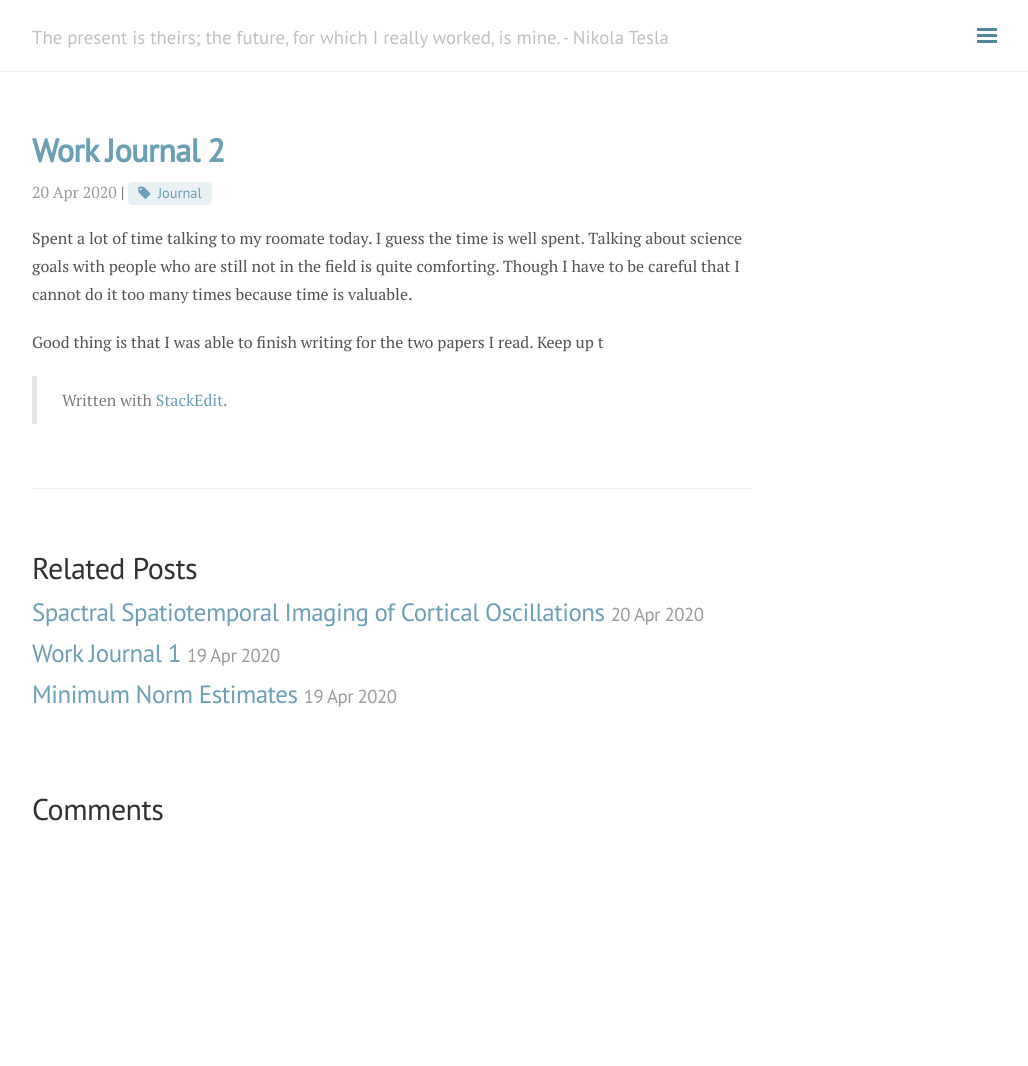
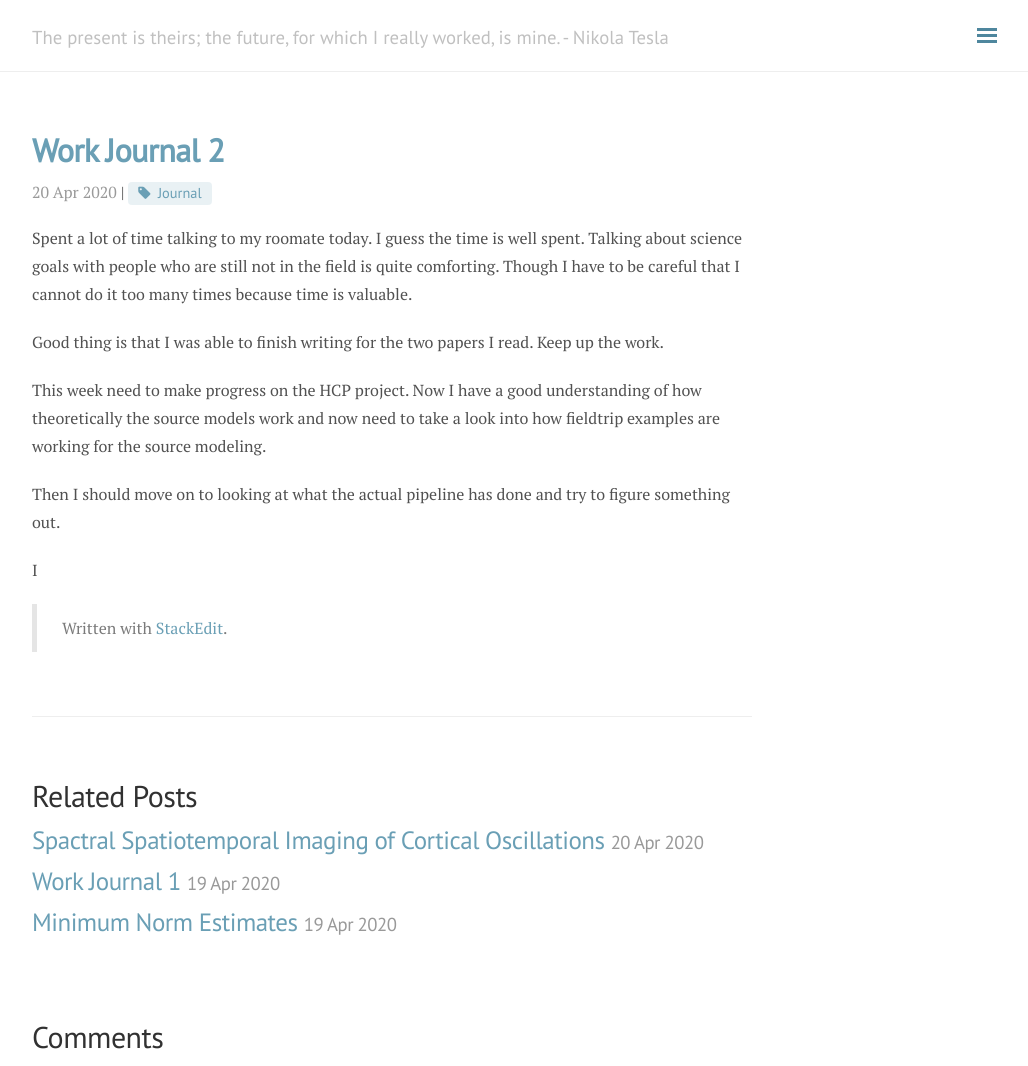
Before and after one commit to andylikescodes/andylikescodes.github.io, a Jekyll site: the page built from _posts/2020-04-20-Work-Journal-2.md, in a window 1280 px wide and 1066 px high. Shown: the whole window, without its empty margins (248-1276 px from the left). Built offline with Jekyll 4.4.1, drawn with Linux system fonts in a browser that asks for light colours; nearby versions of some CDN libraries; comment, search, counter and statistics services are not loaded.

Commit message:
_posts/2020-04-20-Work-Journal-2.md updated from https://stackedit.io/

```diff
--- a/_posts/2020-04-20-Work-Journal-2.md
+++ b/_posts/2020-04-20-Work-Journal-2.md
@@ -7,9 +7,15 @@ category: Work Journal
 
 Spent a lot of time talking to my roomate today. I guess the time is well spent. Talking about science goals with people who are still not in the field is quite comforting. Though I have to be careful that I cannot do it too many times because time is valuable.
 
-Good thing is that I was able to finish writing for the two papers I read. Keep up t
+Good thing is that I was able to finish writing for the two papers I read. Keep up the work.
+
+This week need to make progress on the HCP project. Now I have a good understanding of how theoretically the source models work and now need to take a look into how fieldtrip examples are working for the source modeling.
+
+Then I should move on to looking at what the actual pipeline has done and try to figure something out.
+
+I
 
 > Written with [StackEdit](https://stackedit.io/).
 <!--stackedit_data:
-eyJoaXN0b3J5IjpbMTMxNTMzNzA2Ml19
+eyJoaXN0b3J5IjpbNDA1MjI4NDM3XX0=
 -->
```
